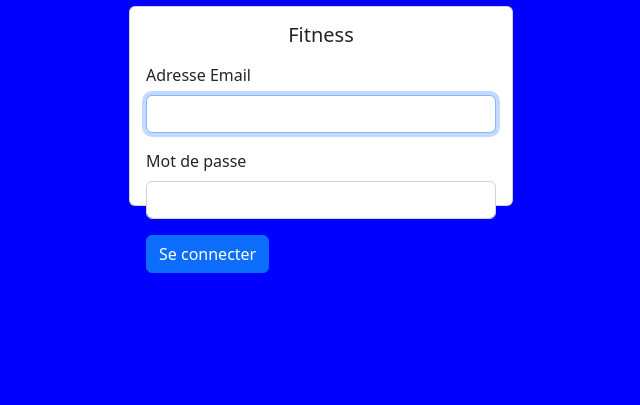
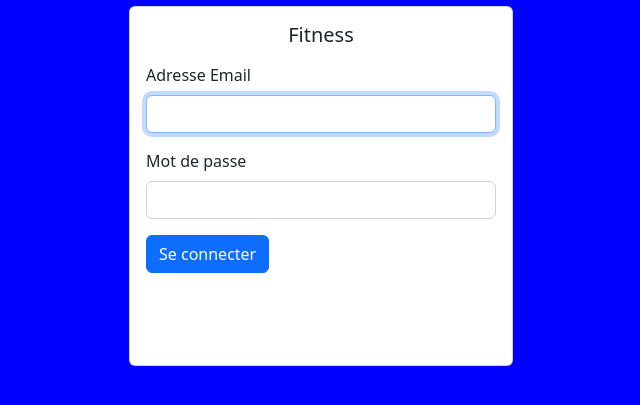
Before and after one commit to yattttta/ECF-Projet-API-Salle-de-sport, a Symfony app: template symfony/templates/security/login.html.twig in a window 1280 px wide. Shown: the part 194-599 px from the top of the page, without its empty margins (319-959 px from the left). Run offline with Twig, Linux system fonts and the light colour scheme; the template is opened without the code that fills it, so the values that code supplies are empty; some libraries are stand-ins or nearby versions.

Commit message:
#20 update composer

```diff
--- a/symfony/composer.json
+++ b/symfony/composer.json
@@ -78,8 +78,5 @@
             "allow-contrib": false,
             "require": "6.1.*"
         }
-    },
-    "require-dev": {
-        "symfony/maker-bundle": "^1.47"
     }
 }
--- a/symfony/config/bundles.php
+++ b/symfony/config/bundles.php
@@ -6,7 +6,6 @@ return [
     Twig\Extra\TwigExtraBundle\TwigExtraBundle::class => ['all' => true],
     Sensio\Bundle\FrameworkExtraBundle\SensioFrameworkExtraBundle::class => ['all' => true],
     Symfony\Bundle\SecurityBundle\SecurityBundle::class => ['all' => true],
-    Symfony\Bundle\MakerBundle\MakerBundle::class => ['dev' => true],
     Doctrine\Bundle\DoctrineBundle\DoctrineBundle::class => ['all' => true],
     Doctrine\Bundle\MigrationsBundle\DoctrineMigrationsBundle::class => ['all' => true],
 ];
--- a/symfony/public/LoginPage/loginStyle.css
+++ b/symfony/public/LoginPage/loginStyle.css
@@ -3,7 +3,7 @@ body {
 }
 .card {
     width: 30vw;
-    height: 25vh;
+    height: 45vh;
     margin-left: auto;
     margin-right: auto;
     margin-top: 25vh;
```
Also changed, not shown: 1 other file.
